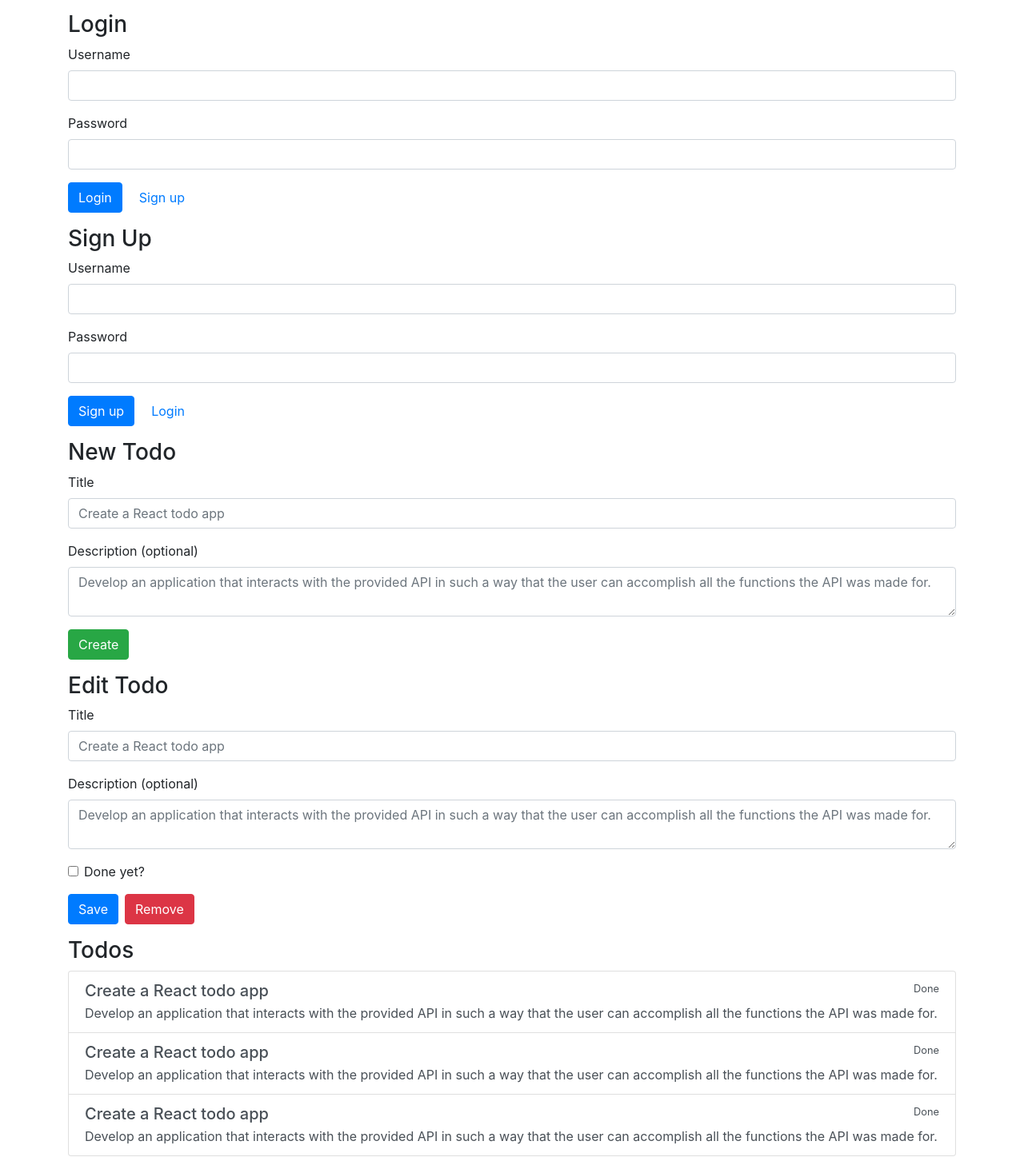
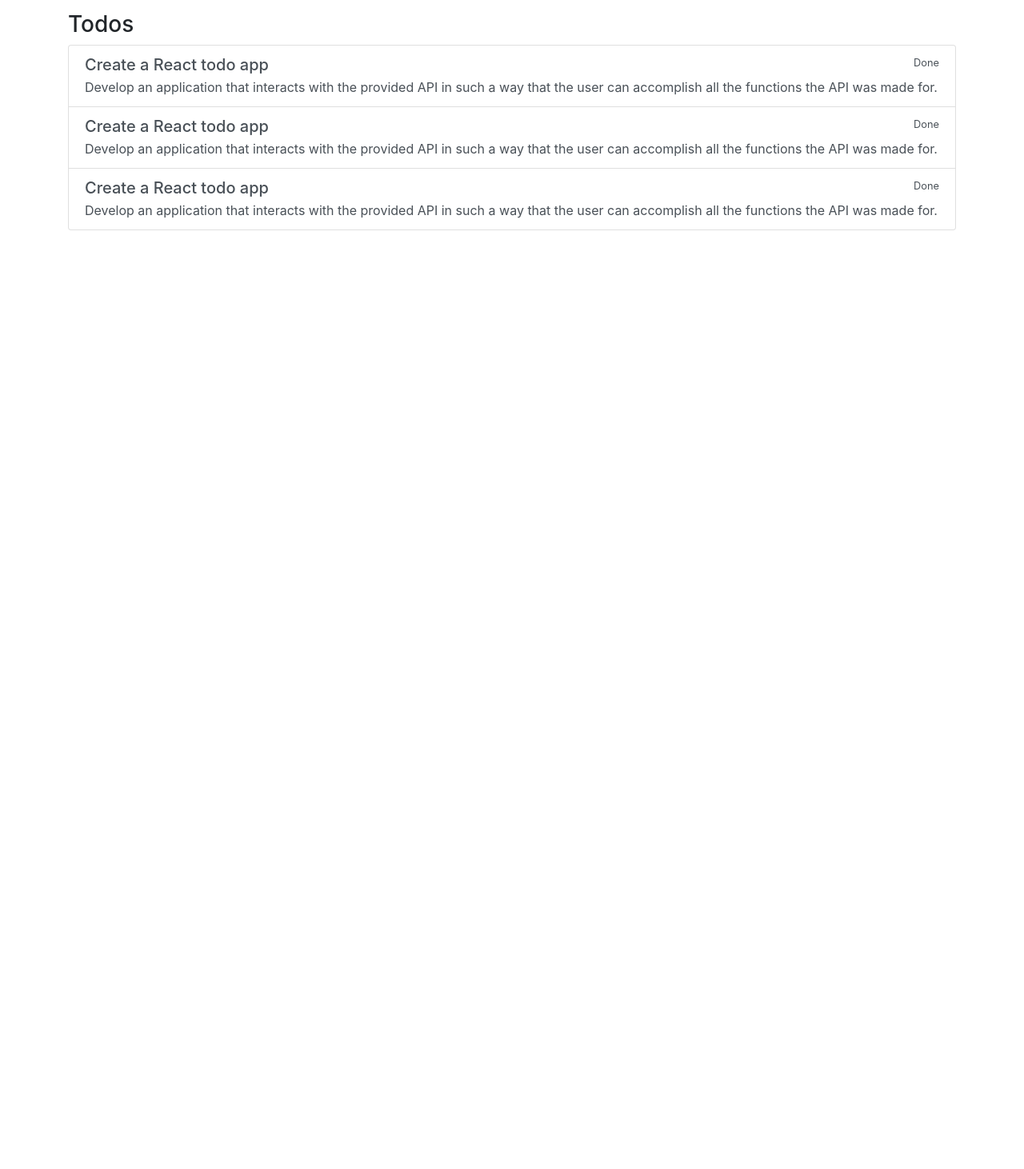
Before and after one commit to bruncun/basic-to-do-client, a React (Create React App) app: page / in a window 1280 px wide. Shown: the part 124-1586 px from the top of the page at 80% size. After the commit the page ends 800 px from the top, so only its background shows below. Built offline with nearby package versions, Linux system fonts and the light colour scheme.

Commit message:
extract views and implement static routes

```diff
--- a/package.json
+++ b/package.json
@@ -6,6 +6,7 @@
     "bootstrap": "4",
     "react": "^16.6.1",
     "react-dom": "^16.6.1",
+    "react-router-dom": "^4.3.1",
     "react-scripts": "2.1.1"
   },
   "scripts": {
--- a/src/App.js
+++ b/src/App.js
@@ -1,18 +1,25 @@
 import React, { Component } from 'react';
+import { BrowserRouter as Router, Route, Link } from 'react-router-dom';
+import Todos from './Todos';
+import NewTodo from './NewTodo';
+import EditTodo from './EditTodo';
+import SignUp from './SignUp';
+import Login from './Login';
 import 'bootstrap/dist/css/bootstrap.css';
 
 class App extends Component {
   render() {
     return (
+      <Router>
         <div>
           <nav className="navbar navbar-light navbar-expand bg-light mb-3">
-          <a className="navbar-brand mr-auto" href="#">Todos</a>
+            <Link to="/" className="navbar-brand mr-auto">Todos</Link>
             <ul className="navbar-nav">
               <li className="nav-item">
-              <a className="nav-link" href="#">New Todo</a>
+                <Link to="/todos/new" className="nav-link">New Todo</Link>
               </li>
               <li className="nav-item">
-              <a className="nav-link" href="#">Logout</a>
+                <Link to="/logout" className="nav-link">Logout</Link>
               </li>
             </ul>
           </nav>
@@ -20,97 +27,15 @@ class App extends Component {
             <div className="alert alert-primary">
               <span>Oops, something went wrong logging in.</span>
             </div>
-          <h1 className="h3">Login</h1>
-          <form>
-            <div className="form-group">
-              <label for="username">Username</label>
-              <input className="form-control" aria-describedby="username" required />
-            </div>
-            <div className="form-group">
-              <label for="password">Password</label>
-              <input type="password" className="form-control" aria-describedby="password" required />
-            </div>
-            <div className="form-group">
-              <button className="btn btn-primary mr-2">Login</button>
-              <button className="btn btn-link">Sign up</button>
-            </div>
-          </form>
-          <h1 className="h3">Sign Up</h1>
-          <form>
-            <div className="form-group">
-              <label for="username">Username</label>
-              <input className="form-control" aria-describedby="username" required />
-            </div>
-            <div className="form-group">
-              <label for="password">Password</label>
-              <input type="password" className="form-control" aria-describedby="password" required />
-            </div>
-            <div className="form-group">
-              <button className="btn btn-primary mr-2">Sign up</button>
-              <button className="btn btn-link">Login</button>
-            </div>
-          </form>
-          <h1 className="h3">New Todo</h1>
-          <form>
-            <div className="form-group">
-              <label for="title">Title</label>
-              <input className="form-control" aria-describedby="title" placeholder="Create a React todo app" required />
-            </div>
-            <div className="form-group">
-              <label for="description">Description (optional)</label>
-              <textarea className="form-control" aria-describedby="description" placeholder="Develop an application that interacts with the provided API in such a way that the user can accomplish all the functions the API was made for." />
-            </div>
-            <div className="form-group">
-              <button className="btn btn-success">Create</button>
-            </div>
-          </form>
-          <h1 className="h3">Edit Todo</h1>
-          <form>
-            <div className="form-group">
-              <label for="title">Title</label>
-              <input className="form-control" aria-describedby="title" placeholder="Create a React todo app" required />
-            </div>
-            <div className="form-group">
-              <label for="description">Description (optional)</label>
-              <textarea className="form-control" aria-describedby="description" placeholder="Develop an application that interacts with the provided API in such a way that the user can accomplish all the functions the API was made for." />
-            </div>
-            <div className="form-check form-group">
-              <input className="form-check-input" type="checkbox" id="doneyet" />
-              <label className="form-check-label" for="doneyet">
-                Done yet?
-              </label>
-            </div>
-            <div className="form-group">
-              <button className="btn btn-primary mr-2">Save</button>
-              <button className="btn btn-danger">Remove</button>
-            </div>
-          </form>
-          <h1 className="h3">Todos</h1>
-          <div className="list-group mb-3">
-            <a href="#" className="list-group-item list-group-item-action flex-column align-items-start">
-              <div className="d-flex w-100 justify-content-between">
-                <h5 className="mb-1">Create a React todo app</h5>
-                <small className="text-black-50">Done</small>
-              </div>
-              <p className="mb-0">Develop an application that interacts with the provided API in such a way that the user can accomplish all the functions the API was made for.</p>
-            </a>
-            <a href="#" className="list-group-item list-group-item-action flex-column align-items-start">
-              <div className="d-flex w-100 justify-content-between">
-                <h5 className="mb-1">Create a React todo app</h5>
-                <small className="text-black-50">Done</small>
-              </div>
-              <p className="mb-0">Develop an application that interacts with the provided API in such a way that the user can accomplish all the functions the API was made for.</p>
-            </a>
-            <a href="#" className="list-group-item list-group-item-action flex-column align-items-start">
-              <div className="d-flex w-100 justify-content-between">
-                <h5 className="mb-1">Create a React todo app</h5>
-                <small className="text-black-50">Done</small>
-              </div>
-              <p className="mb-0">Develop an application that interacts with the provided API in such a way that the user can accomplish all the functions the API was made for.</p>
-            </a>
+            <Route exact path="/" component={Todos} />
+            <Route path="/signup" component={SignUp} />
+            <Route path="/login" component={Login} />
+            <Route path="/todos/new" component={NewTodo} />
+            <Route path="/todos/edit" component={EditTodo} />
+            <Route path="/logout" component={Login} />
           </div>
         </div>
-      </div>
+      </Router>
     );
   }
 }
--- /dev/null
+++ b/src/EditTodo.js
@@ -0,0 +1,31 @@
+import React from "react";
+import { Link } from 'react-router-dom';
+
+const EditTodo = () =>
+  (
+    <div>
+      <h1 className="h3">Edit Todo</h1>
+      <form>
+        <div className="form-group">
+          <label for="title">Title</label>
+          <input className="form-control" aria-describedby="title" placeholder="Create a React todo app" required />
+        </div>
+        <div className="form-group">
+          <label for="description">Description (optional)</label>
+          <textarea className="form-control" aria-describedby="description" placeholder="Develop an application that interacts with the provided API in such a way that the user can accomplish all the functions the API was made for." />
+        </div>
+        <div className="form-check form-group">
+          <input className="form-check-input" type="checkbox" id="doneyet" />
+          <label className="form-check-label" for="doneyet">
+            Done yet?
+          </label>
+        </div>
+        <div className="form-group">
+          <Link to="/" className="btn btn-primary mr-2">Save</Link>
+          <Link to="/" className="btn btn-danger">Remove</Link>
+        </div>
+      </form>
+    </div>
+  )
+
+export default EditTodo;
--- /dev/null
+++ b/src/Login.js
@@ -0,0 +1,25 @@
+import React from "react";
+import { Link } from 'react-router-dom';
+
+const Login = () =>
+  (
+    <div>
+      <h1 className="h3">Login</h1>
+      <form>
+        <div className="form-group">
+          <label for="username">Username</label>
+          <input className="form-control" aria-describedby="username" required />
+        </div>
+        <div className="form-group">
+          <label for="password">Password</label>
+          <input type="password" className="form-control" aria-describedby="password" required />
+        </div>
+        <div className="form-group">
+          <Link to="/" className="btn btn-primary">Login</Link>
+          <Link to="/signup" className="btn btn-link mr-2">Sign up</Link>
+        </div>
+      </form>
+    </div>
+  )
+
+export default Login;
--- /dev/null
+++ b/src/NewTodo.js
@@ -0,0 +1,24 @@
+import React from "react";
+import { Link } from 'react-router-dom';
+
+const NewTodo = () =>
+  (
+    <div>
+      <h1 className="h3">New Todo</h1>
+      <form>
+        <div className="form-group">
+          <label for="title">Title</label>
+          <input className="form-control" aria-describedby="title" placeholder="Create a React todo app" required />
+        </div>
+        <div className="form-group">
+          <label for="description">Description (optional)</label>
+          <textarea className="form-control" aria-describedby="description" placeholder="Develop an application that interacts with the provided API in such a way that the user can accomplish all the functions the API was made for." />
+        </div>
+        <div className="form-group">
+          <Link to="/" className="btn btn-success">Create</Link>
+        </div>
+      </form>
+    </div>
+  )
+
+export default NewTodo;
--- /dev/null
+++ b/src/SignUp.js
@@ -0,0 +1,25 @@
+import React from "react";
+import { Link } from 'react-router-dom';
+
+const SignUp = () =>
+  (
+    <div>
+      <h1 className="h3">Sign Up</h1>
+      <form>
+        <div className="form-group">
+          <label for="username">Username</label>
+          <input className="form-control" aria-describedby="username" required />
+        </div>
+        <div className="form-group">
+          <label for="password">Password</label>
+          <input type="password" className="form-control" aria-describedby="password" required />
+        </div>
+        <div className="form-group">
+          <Link to="/" className="btn btn-primary mr-2">Sign up</Link>
+          <Link to="/login" className="btn btn-link">Login</Link>
+        </div>
+      </form>
+    </div>
+  )
+
+export default SignUp;
--- /dev/null
+++ b/src/Todos.js
@@ -0,0 +1,34 @@
+import React from "react";
+import { Link } from 'react-router-dom';
+
+const Todos = () =>
+  (
+    <div>
+      <h1 className="h3">Todos</h1>
+      <div className="list-group mb-3">
+        <Link to="todos/edit" className="list-group-item list-group-item-action flex-column align-items-start">
+          <div className="d-flex w-100 justify-content-between">
+            <h5 className="mb-1">Create a React todo app</h5>
+            <small className="text-black-50">Done</small>
+          </div>
+          <p className="mb-0">Develop an application that interacts with the provided API in such a way that the user can accomplish all the functions the API was made for.</p>
+        </Link>
+        <Link to="todos/edit" className="list-group-item list-group-item-action flex-column align-items-start">
+          <div className="d-flex w-100 justify-content-between">
+            <h5 className="mb-1">Create a React todo app</h5>
+            <small className="text-black-50">Done</small>
+          </div>
+          <p className="mb-0">Develop an application that interacts with the provided API in such a way that the user can accomplish all the functions the API was made for.</p>
+        </Link>
+        <Link to="todos/edit" className="list-group-item list-group-item-action flex-column align-items-start">
+          <div className="d-flex w-100 justify-content-between">
+            <h5 className="mb-1">Create a React todo app</h5>
+            <small className="text-black-50">Done</small>
+          </div>
+          <p className="mb-0">Develop an application that interacts with the provided API in such a way that the user can accomplish all the functions the API was made for.</p>
+        </Link>
+      </div>
+    </div>
+  )
+
+export default Todos;
```
Also changed, not shown: 1 other file (tests, documents, lock files or other folders). Lines whose indentation alone changed are shown as unchanged.
